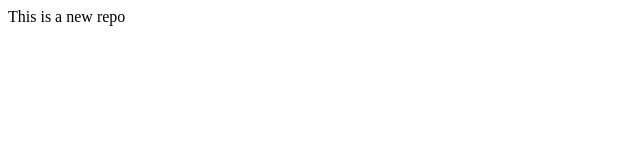
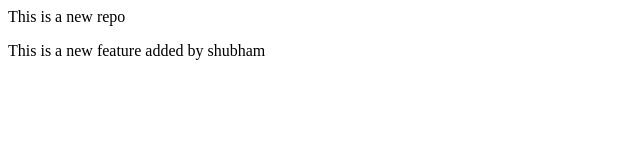
Before and after one commit to scwinjitselflearning/local_repo_01_github, a plain HTML site: page index.html in a window 1280 px wide. Shown: the whole page, without its empty margins (0-640 px from the left). Drawn offline with Linux system fonts and the light colour scheme.

Commit message:
Added_new_feature

```diff
--- a/index.html
+++ b/index.html
@@ -1 +1,2 @@
 <p> This is a new repo <p>
+<p> This is a new feature added by shubham </p>
```
